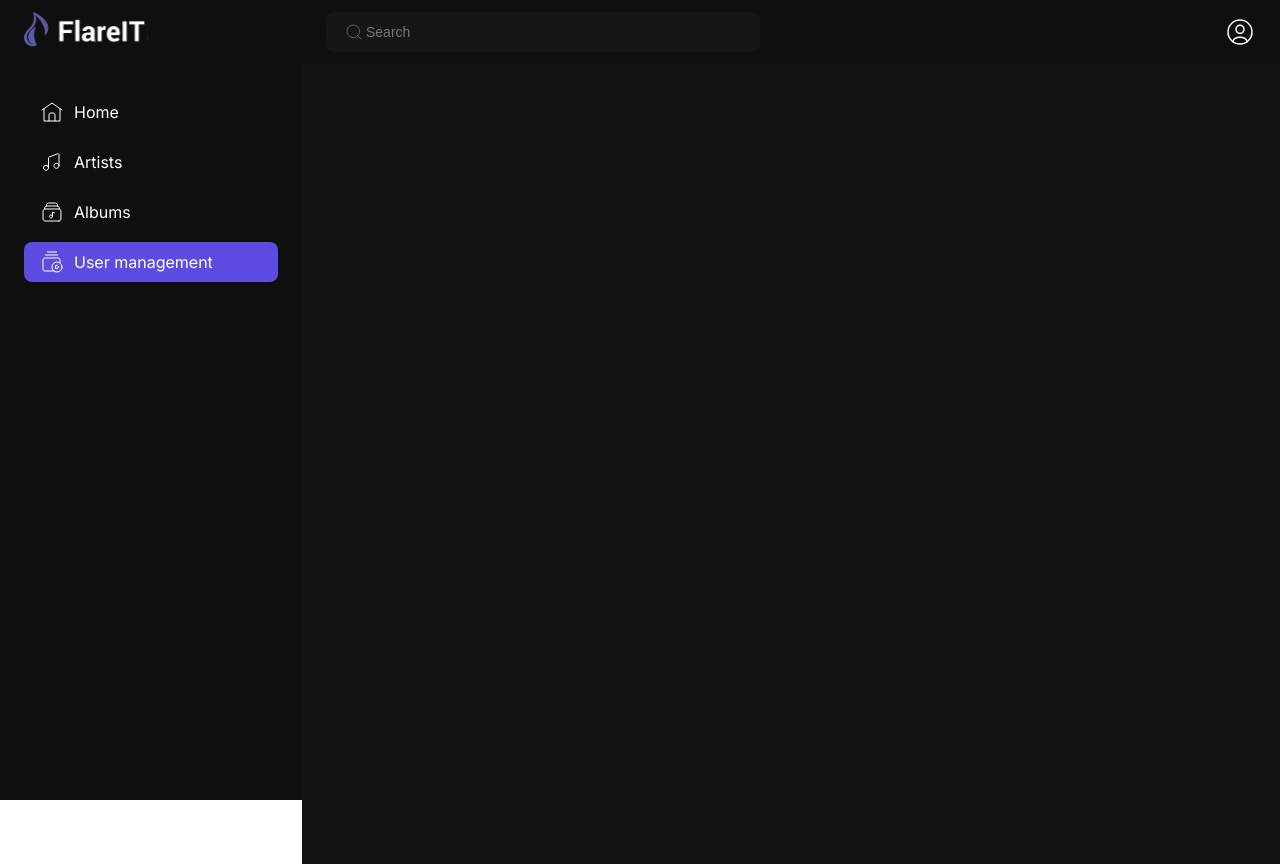
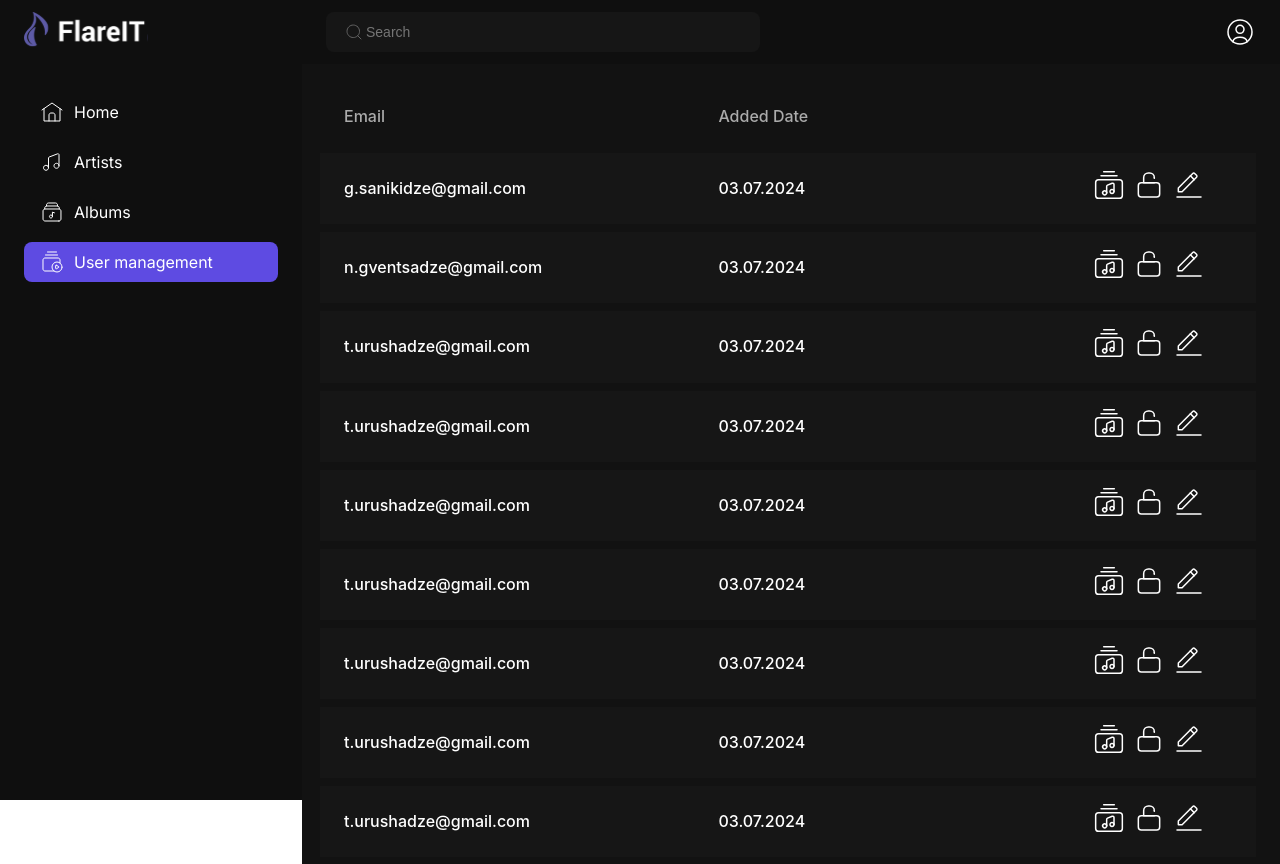
Before and after one commit to kuchadze/flareit-admin, a Next.js app: page /usermanagement in a window 1280 px wide. Built offline with nearby package versions, Linux system fonts and the light colour scheme.

Commit message:
feat/user management table

```diff
--- a/app/(authorised)/usermanagement/page.tsx
+++ b/app/(authorised)/usermanagement/page.tsx
@@ -1,5 +1,11 @@
+import UserManagementTable from '@/app/Components/UserManagementTable/UserManagementTable';
+
 const UserManagementPage = () => {
-    return <div></div>;
+    return (
+        <div>
+            <UserManagementTable />
+        </div>
+    );
 };
 
 export default UserManagementPage;
--- /dev/null
+++ b/app/Components/UserManagementTable/UserManagementTable.module.scss
@@ -0,0 +1,5 @@
+.buttons {
+    display: flex;
+    gap: 8px;
+    align-items: center;
+}
--- /dev/null
+++ b/app/Components/UserManagementTable/UserManagementTable.tsx
@@ -0,0 +1,108 @@
+'use client';
+
+import styles from './UserManagementTable.module.scss';
+import { Table } from 'antd';
+import type { ColumnsType } from 'antd/es/table';
+import IconButton from '../IconButton/IconButton';
+
+interface User {
+    key: string;
+    email: string;
+    addedDate: string;
+}
+
+const UserManagementTable = () => {
+    const columns: ColumnsType<User> = [
+        {
+            title: 'email',
+            dataIndex: 'email',
+            key: 'email',
+            width: '40%',
+        },
+        {
+            title: 'added date',
+            dataIndex: 'addedDate',
+            key: 'addedDate',
+        },
+        {
+            title: '',
+            dataIndex: 'buttons',
+            key: 'buttons',
+            width: '20%',
+            align: 'right',
+            render: () => (
+                <div className={styles.buttons}>
+                    <IconButton src={'/icons/iconButton/toPlaylists.svg'} />
+                    <IconButton src={'/icons/iconButton/blockUser.svg'} />
+                    <IconButton src={'/icons/iconButton/editButton.svg'} />
+                </div>
+            ),
+        },
+    ];
+
+    const data = [
+        {
+            key: '1',
+            email: 'g.sanikidze@gmail.com',
+            addedDate: '03.07.2024',
+        },
+        {
+            key: '2',
+            email: 'n.gventsadze@gmail.com',
+            addedDate: '03.07.2024',
+        },
+        {
+            key: '3',
+            email: 't.urushadze@gmail.com',
+            addedDate: '03.07.2024',
+        },
+        {
+            key: '4',
+            email: 't.urushadze@gmail.com',
+            addedDate: '03.07.2024',
+        },
+        {
+            key: '5',
+            email: 't.urushadze@gmail.com',
+            addedDate: '03.07.2024',
+        },
+        {
+            key: '6',
+            email: 't.urushadze@gmail.com',
+            addedDate: '03.07.2024',
+        },
+        {
+            key: '7',
+            email: 't.urushadze@gmail.com',
+            addedDate: '03.07.2024',
+        },
+        {
+            key: '8',
+            email: 't.urushadze@gmail.com',
+            addedDate: '03.07.2024',
+        },
+        {
+            key: '9',
+            email: 't.urushadze@gmail.com',
+            addedDate: '03.07.2024',
+        },
+        {
+            key: '10',
+            email: 't.urushadze@gmail.com',
+            addedDate: '03.07.2024',
+        },
+        {
+            key: '11',
+            email: 't.urushadze@gmail.com',
+            addedDate: '03.07.2024',
+        },
+    ];
+
+    return (
+        <div>
+            <Table columns={columns} dataSource={data} pagination={false} />
+        </div>
+    );
+};
+
+export default UserManagementTable;
--- a/app/styles/ant.table.scss
+++ b/app/styles/ant.table.scss
@@ -14,7 +14,7 @@
     color: #fff;
     font-size: 16px !important;
     font-weight: 500 !important;
-    padding-left: 10px !important;
+    padding-left: 24px !important;
 }
 
 .ant-table-cell::before {
```
